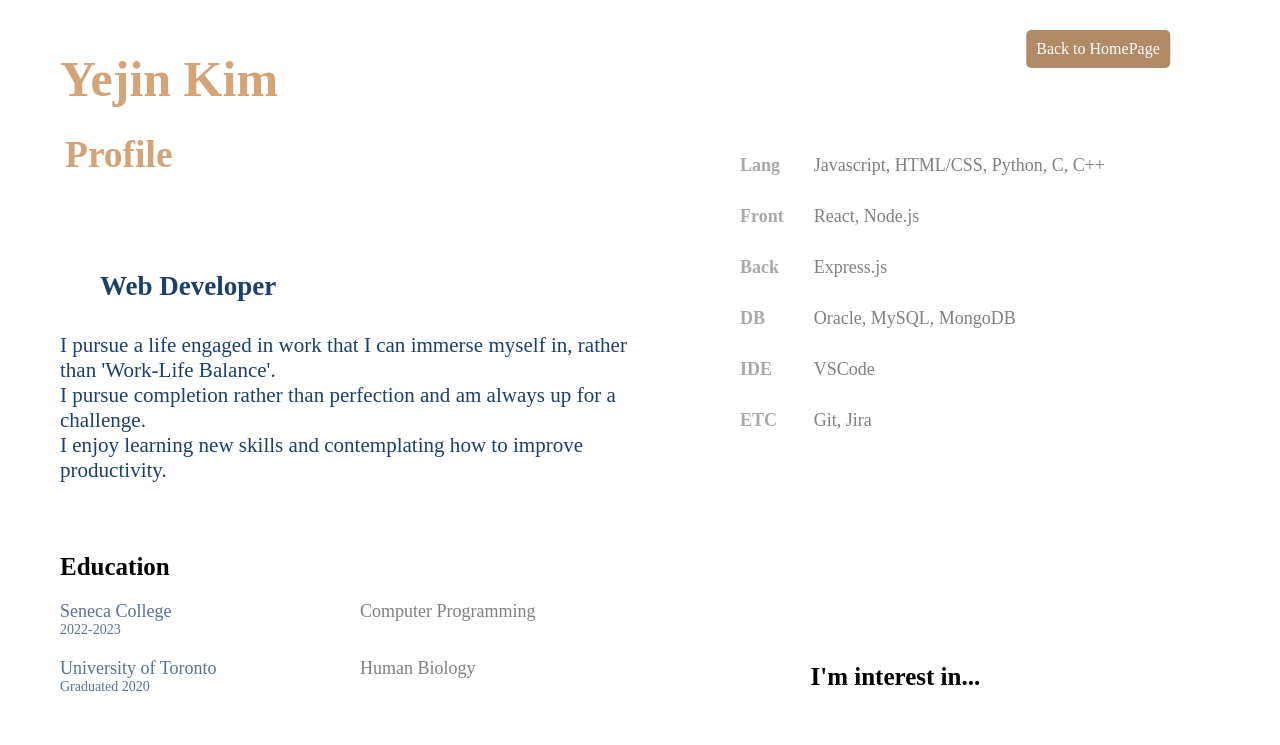
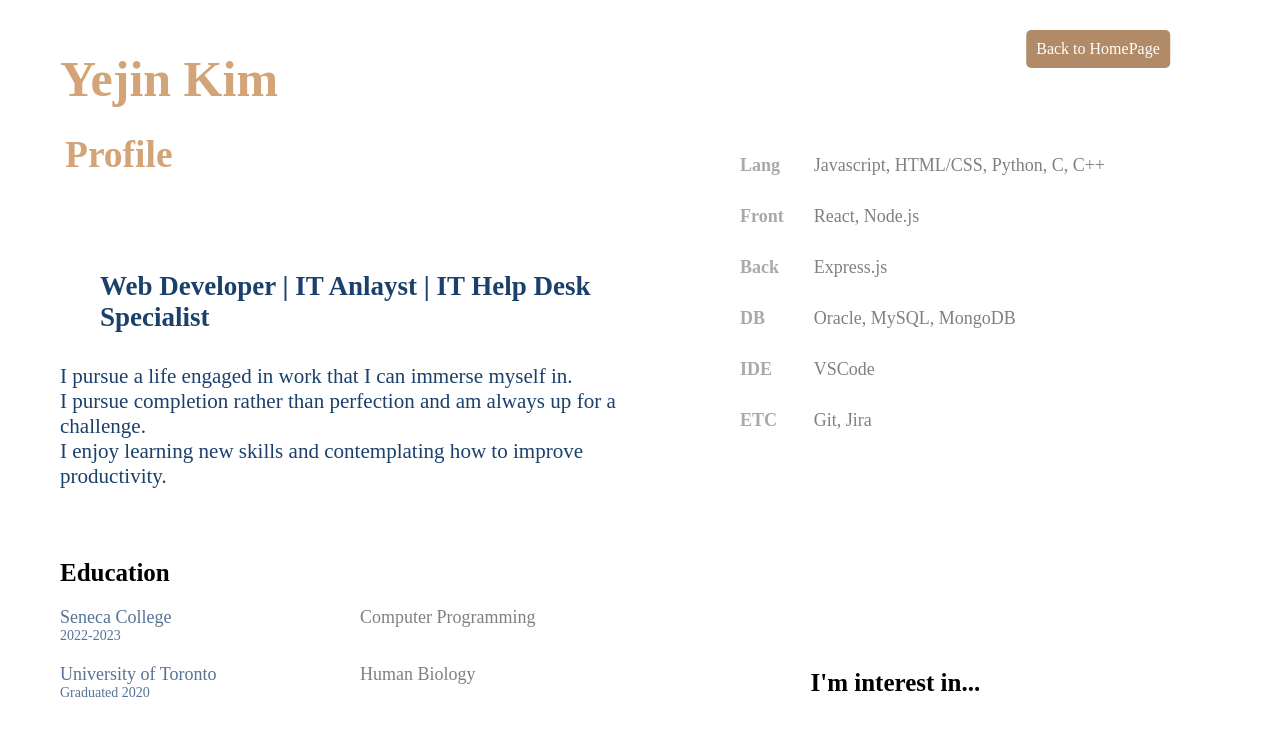
Before and after one commit to yejin2329/portfolio1, a React (Create React App) app: page /about-me in a window 1280 px wide. Shown: the top 745 px of the page. Built offline with nearby package versions, Linux system fonts and the light colour scheme.

Commit message:
modify files

```diff
--- a/src/App.css
+++ b/src/App.css
@@ -137,6 +137,7 @@ html, body, #root{
 .paragraph h2{
   margin-left:80px;
   color:rgb(27, 64, 107);
+  text-align:left;
 }
 
 .skill-container{
--- a/src/pages/AboutMe.js
+++ b/src/pages/AboutMe.js
@@ -31,10 +31,10 @@ const AboutMePage=()=>{
                 <h2>Profile</h2>
 
                 <div className="paragraph">
-                <h2>Web Developer<br/><br/></h2>
+                <h2>Web Developer | IT Anlayst | IT Help Desk Specialist <br/><br/></h2>
                <h3>
                 <p>
-                I pursue a life engaged in work that I can immerse myself in, rather than 'Work-Life Balance'. <br/>I pursue completion rather than perfection and am always up for a challenge. <br/>I enjoy learning new skills and contemplating how to improve productivity.</p></h3>
+                I pursue a life engaged in work that I can immerse myself in. <br/>I pursue completion rather than perfection and am always up for a challenge. <br/>I enjoy learning new skills and contemplating how to improve productivity.</p></h3>
                 </div>
             </div>
             <div className="skill-container">
```
